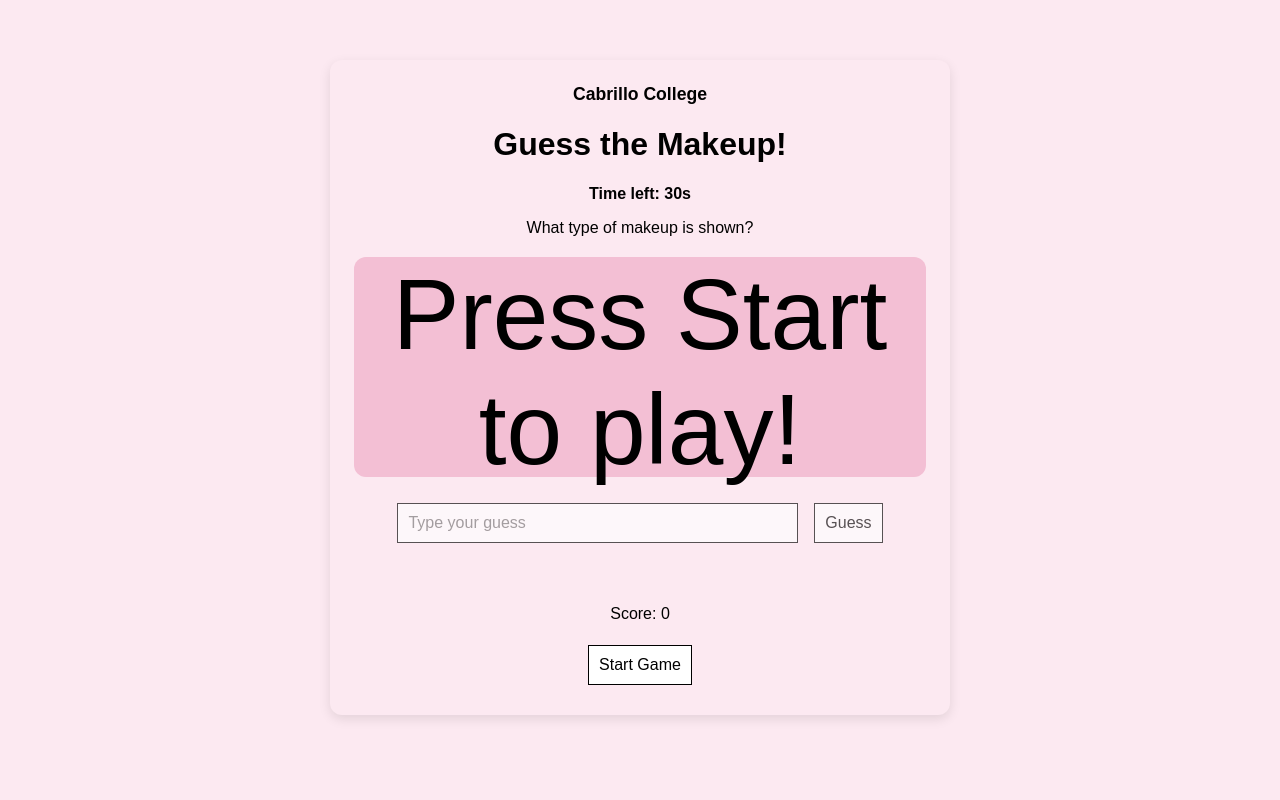
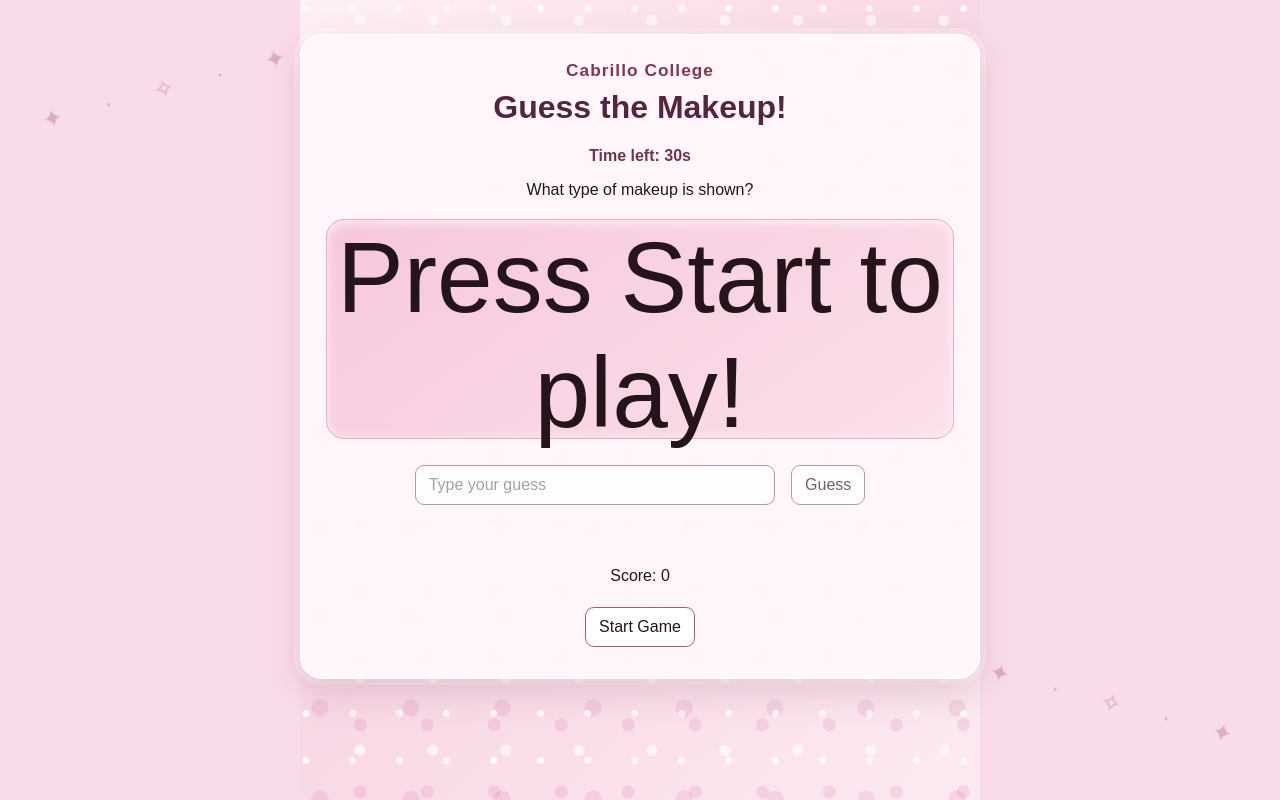
Before and after one commit to CristinaP2024/makeup-guess-game, a plain HTML site: page index.html in a window 1280 px wide. Drawn offline with Linux system fonts and the light colour scheme.

Commit message:
Add decorative background, answer sounds, and correct-answer confetti

```diff
--- a/index.html
+++ b/index.html
@@ -5,21 +5,77 @@
   <meta name="viewport" content="width=device-width, initial-scale=1">
   <title>Guess the Makeup | Cabrillo College</title>
   <style>
-    body { font-family: Arial, sans-serif; max-width: 620px; margin: 40px auto; padding: 20px; text-align: center; background: #fce9f1; color: #000; transition: background-color .25s ease; }
-    body.flash-correct { background: #9ae6ab; }
-    body.flash-wrong { background: #f7a3a3; }
-    .game { padding: 24px; background: #fce9f1; border-radius: 12px; box-shadow: 0 4px 12px rgba(0,0,0,.1); }
-    .college { font-size: 1.1rem; font-weight: bold; margin: 0 0 8px; }
-    #picture { height: 220px; display: grid; place-items: center; background: #f3bfd4; border-radius: 12px; margin: 20px 0; font-size: 100px; }
-    input, button { font-size: 1rem; padding: 10px; margin: 6px; color: #000; }
-    input { width: 70%; box-sizing: border-box; background: #fff; border: 1px solid #000; }
-    button { background: #fff; border: 1px solid #000; cursor: pointer; }
+    * { box-sizing: border-box; }
+    html { min-height: 100%; background: #f9dce9; }
+    body {
+      position: relative;
+      isolation: isolate;
+      min-height: 100vh;
+      width: min(100% - 24px, 680px);
+      margin: 0 auto;
+      padding: 34px 0;
+      font-family: Arial, sans-serif;
+      text-align: center;
+      color: #24151d;
+      background-color: #f9dce9;
+      background-image:
+        radial-gradient(circle at 12% 18%, rgba(255,255,255,.82) 0 3px, transparent 4px),
+        radial-gradient(circle at 82% 28%, rgba(255,255,255,.65) 0 5px, transparent 6px),
+        radial-gradient(circle at 22% 78%, rgba(213,105,154,.16) 0 8px, transparent 9px),
+        radial-gradient(circle at 90% 82%, rgba(213,105,154,.17) 0 6px, transparent 7px),
+        linear-gradient(135deg, #fff0f6 0%, #f8d7e5 48%, #fceaf2 100%);
+      background-size: 47px 47px, 73px 73px, 91px 91px, 67px 67px, auto;
+      transition: background-color .25s ease;
+    }
+    body::before, body::after {
+      content: "✦  ·  ✧  ·  ✦";
+      position: fixed;
+      z-index: -1;
+      color: rgba(159, 63, 107, .3);
+      font-size: 25px;
+      letter-spacing: 18px;
+      pointer-events: none;
+    }
+    body::before { top: 9%; left: 3%; transform: rotate(-15deg); }
+    body::after { right: 2%; bottom: 10%; transform: rotate(15deg); }
+    body.flash-correct { background-color: #c9f3d3; }
+    body.flash-wrong { background-color: #ffc4c4; }
+    .game {
+      position: relative;
+      padding: 24px;
+      background: rgba(255, 248, 251, .94);
+      border: 2px solid rgba(255,255,255,.95);
+      border-radius: 22px;
+      box-shadow: 0 12px 35px rgba(123, 48, 83, .18), 0 0 0 6px rgba(255,255,255,.28);
+    }
+    .college { margin: 0 0 6px; color: #813657; font-size: 1.08rem; font-weight: bold; letter-spacing: .06em; }
+    h1 { margin-top: 8px; color: #54253d; }
+    #picture {
+      height: 220px;
+      display: grid;
+      place-items: center;
+      background: linear-gradient(145deg, #f7c7dc, #fbe0eb);
+      border: 1px solid #e8a9c5;
+      border-radius: 18px;
+      margin: 20px 0;
+      font-size: 100px;
+      box-shadow: inset 0 2px 12px rgba(255,255,255,.8);
+    }
+    input, button { font-size: 1rem; padding: 10px 13px; margin: 6px; color: #24151d; border-radius: 9px; }
+    input { width: min(70%, 360px); background: #fff; border: 1px solid #9b617b; }
+    button { background: #fff; border: 1px solid #9b617b; cursor: pointer; transition: transform .12s, background-color .12s; }
+    button:hover:not(:disabled) { transform: translateY(-1px); background: #ffe4ef; }
     button:disabled, input:disabled { cursor: not-allowed; opacity: .65; }
     #message { min-height: 1.5em; font-weight: bold; }
-    #timer { font-weight: bold; margin: 10px 0 8px; }
+    #timer { font-weight: bold; margin: 10px 0 8px; color: #71344f; }
+    #confetti-layer { position: fixed; inset: 0; overflow: hidden; z-index: 10; pointer-events: none; }
+    .confetti-piece { position: absolute; top: -18px; width: 10px; height: 15px; border-radius: 2px; animation: confetti-fall 1.8s ease-in forwards; }
+    @keyframes confetti-fall { to { transform: translate3d(var(--drift), 110vh, 0) rotate(760deg); opacity: .15; } }
+    @media (prefers-reduced-motion: reduce) { *, *::before, *::after { animation-duration: .01ms !important; transition-duration: .01ms !important; } }
   </style>
 </head>
 <body>
+  <div id="confetti-layer" aria-hidden="true"></div>
   <main class="game">
     <p class="college">Cabrillo College</p>
     <h1>Guess the Makeup!</h1>
@@ -70,13 +126,56 @@
     const nextButton = document.getElementById("nextButton");
     const message = document.getElementById("message");
     const scoreDisplay = document.getElementById("score");
+    const confettiLayer = document.getElementById("confetti-layer");
     const QUESTION_TIME = 30;
     let gameQuestions = [];
     let currentQuestion = 0;
     let score = 0;
-    let timeLeft = QUESTION_TIME;
     let timerInterval = null;
     let questionComplete = false;
+    let audioContext;
+
+    function playAnswerSound(isCorrect) {
+      try {
+        const AudioContextClass = window.AudioContext || window.webkitAudioContext;
+        if (!AudioContextClass) return;
+        audioContext ??= new AudioContextClass();
+        if (audioContext.state === "suspended") audioContext.resume();
+        const now = audioContext.currentTime;
+        const notes = isCorrect ? [659.25, 830.61, 987.77] : [220, 164.81];
+        notes.forEach((frequency, index) => {
+          const oscillator = audioContext.createOscillator();
+          const gain = audioContext.createGain();
+          const start = now + index * (isCorrect ? 0.12 : 0.18);
+          oscillator.type = isCorrect ? "sine" : "triangle";
+          oscillator.frequency.setValueAtTime(frequency, start);
+          gain.gain.setValueAtTime(0.0001, start);
+          gain.gain.exponentialRampToValueAtTime(0.14, start + 0.02);
+          gain.gain.exponentialRampToValueAtTime(0.0001, start + (isCorrect ? 0.2 : 0.24));
+          oscillator.connect(gain);
+          gain.connect(audioContext.destination);
+          oscillator.start(start);
+          oscillator.stop(start + (isCorrect ? 0.21 : 0.25));
+        });
+      } catch (error) {
+        // Sound is optional; the game still works if browser audio is unavailable.
+      }
+    }
+
+    function showConfetti() {
+      const colors = ["#e94f9a", "#f6c445", "#7b61c9", "#4bbf9f", "#ff7b54", "#ffffff"];
+      for (let i = 0; i < 75; i++) {
+        const piece = document.createElement("span");
+        piece.className = "confetti-piece";
+        piece.style.left = `${Math.random() * 100}%`;
+        piece.style.backgroundColor = colors[Math.floor(Math.random() * colors.length)];
+        piece.style.animationDelay = `${Math.random() * 0.55}s`;
+        piece.style.setProperty("--drift", `${Math.random() * 220 - 110}px`);
+        piece.style.transform = `rotate(${Math.random() * 360}deg)`;
+        confettiLayer.appendChild(piece);
+        piece.addEventListener("animationend", () => piece.remove(), { once: true });
+      }
+    }
 
     function flashBackground(type) {
       document.body.classList.remove("flash-correct", "flash-wrong");
@@ -97,11 +196,13 @@
       const item = gameQuestions[currentQuestion];
       answerInput.disabled = true;
       submitButton.disabled = true;
+      playAnswerSound(isCorrect);
       if (isCorrect) {
         score++;
         scoreDisplay.textContent = score;
         message.textContent = "Correct! 🎉";
         flashBackground("correct");
+        showConfetti();
       } else {
         message.textContent = timedOut ? `Time's up! It was ${item.answer}.` : `Not quite! It was ${item.answer}.`;
         flashBackground("wrong");
@@ -112,7 +213,7 @@
 
     function startTimer() {
       stopTimer();
-      timeLeft = QUESTION_TIME;
+      let timeLeft = QUESTION_TIME;
       timerDisplay.textContent = `Time left: ${timeLeft}s`;
       timerInterval = setInterval(() => {
         timeLeft--;
```
